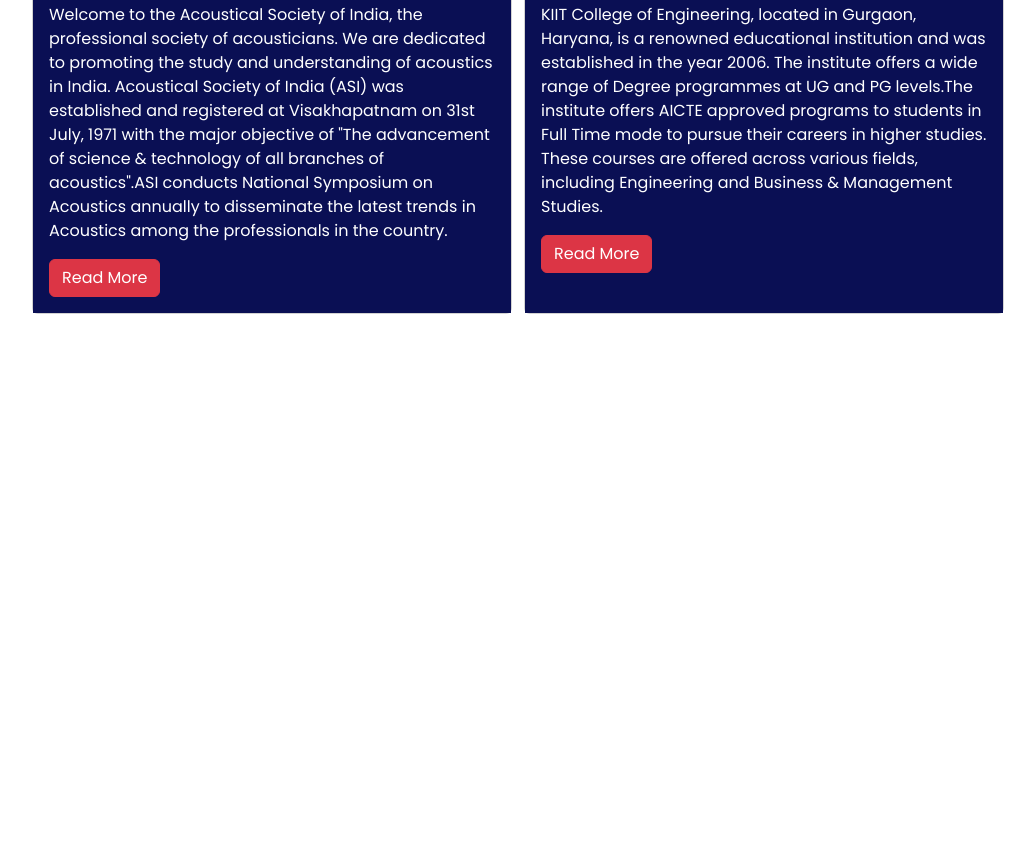
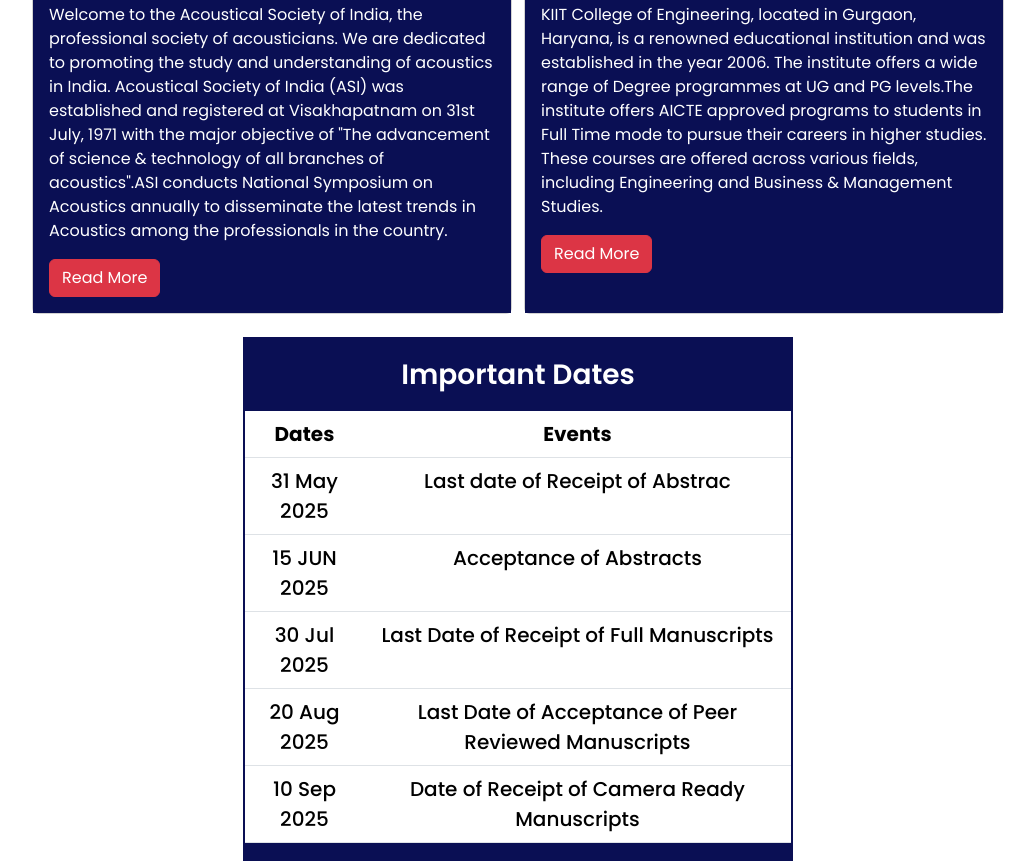
Before and after one commit to codeking-sandy/assiweb, a plain HTML site: page index.html in a window 1280 px wide. Shown: the part 1453-2314 px from the top of the page, without its empty margins (122-1157 px from the left). Before the commit the page ends 1767 px from the top, so only its background shows below. Drawn offline with nearby package versions, Linux system fonts and the light colour scheme.

Commit message:
calender

```diff
--- a/css/style.css
+++ b/css/style.css
@@ -135,3 +135,25 @@
 .card-bui {
   margin-left: 12px;
 }
+.tb {
+  background-color: #0a0f54;
+  border: 2px solid #0a0f54;
+  width: 550px;
+  margin-top: 23px;
+  text-align: center;
+  /* font-weight: 600; */
+  font-size: 20px;
+}
+
+.table {
+  margin-top: 20px;
+}
+.tb h5 {
+  padding-top: 19px;
+  color: white;
+  font-weight: 600;
+  font-size: 28px;
+}
+table tbody tr td {
+  font-weight: 500;
+}
--- a/index.html
+++ b/index.html
@@ -153,7 +153,51 @@
           </div>
         </div>
       </div>
-      <div class="dates"></div>
+      <div class="tb">
+        <h5>Important Dates</h5>
+        <table class="table">
+          <thead>
+            <tr>
+              <!-- <th scope="col">#</th> -->
+              <th scope="col">Dates</th>
+              <th scope="col">Events</th>
+              <!-- <th scope="col">Handle</th> -->
+            </tr>
+          </thead>
+          <tbody>
+            <tr>
+              <!-- <th scope="row">1</th> -->
+              <td>31 May 2025</td>
+              <td>Last date of Receipt of Abstrac</td>
+              <!-- <td>@mdo</td> -->
+            </tr>
+            <tr>
+              <!-- <th scope="row">2</th> -->
+              <td>15 JUN 2025</td>
+              <td>Acceptance of Abstracts</td>
+              <!-- <td>@fat</td> -->
+            </tr>
+            <tr>
+              <!-- <th scope="row">3</th> -->
+              <td>30 Jul 2025</td>
+              <td>Last Date of Receipt of Full Manuscripts</td>
+              <!-- <td>@twitter</td> -->
+            </tr>
+            <tr>
+              <!-- <th scope="row">3</th> -->
+              <td>20 Aug 2025</td>
+              <td>Last Date of Acceptance of Peer Reviewed Manuscripts</td>
+              <!-- <td>@twitter</td> -->
+            </tr>
+            <tr>
+              <!-- <th scope="row">3</th> -->
+              <td>10 Sep 2025</td>
+              <td>Date of Receipt of Camera Ready Manuscripts</td>
+              <!-- <td>@twitter</td> -->
+            </tr>
+          </tbody>
+        </table>
+      </div>
     </main>
 
     <!-- main -->
```
